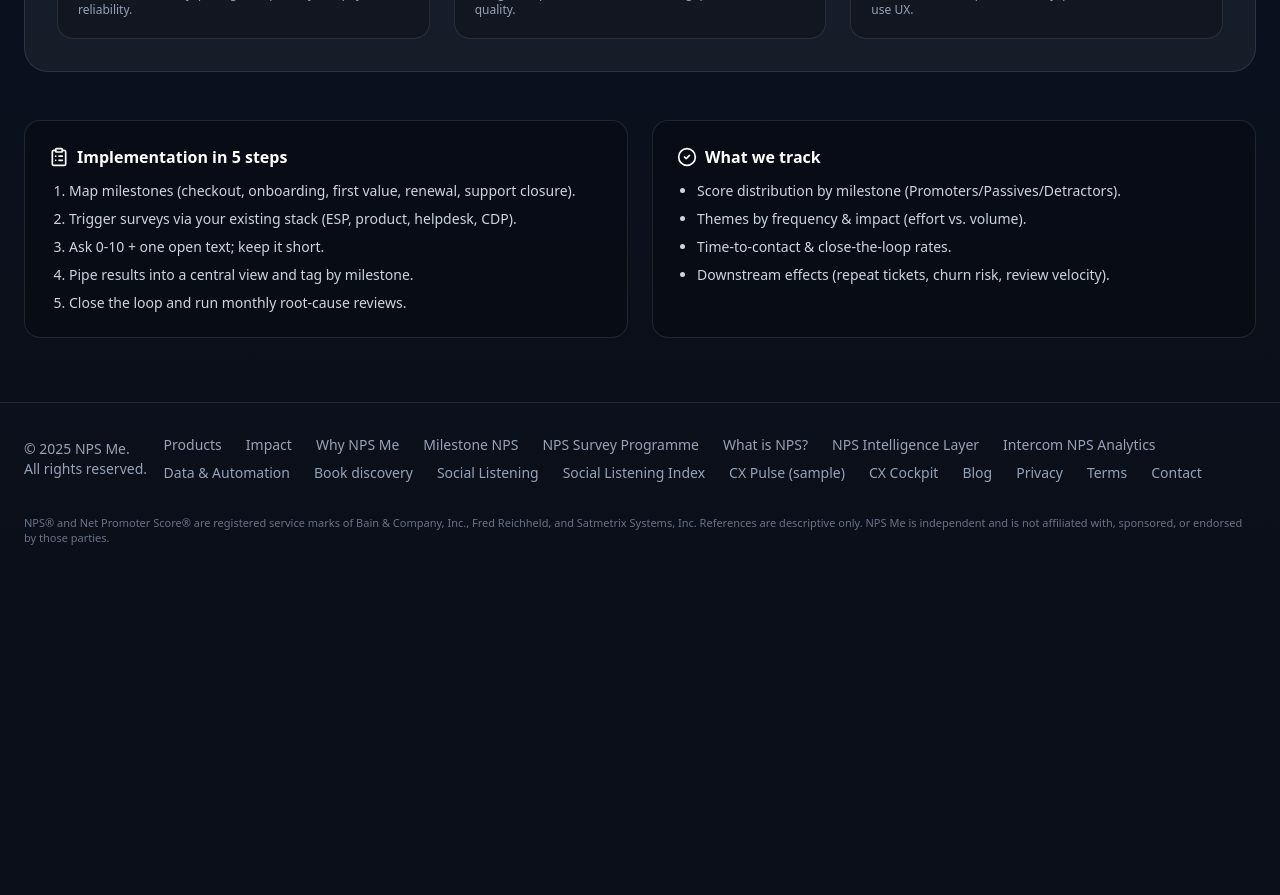
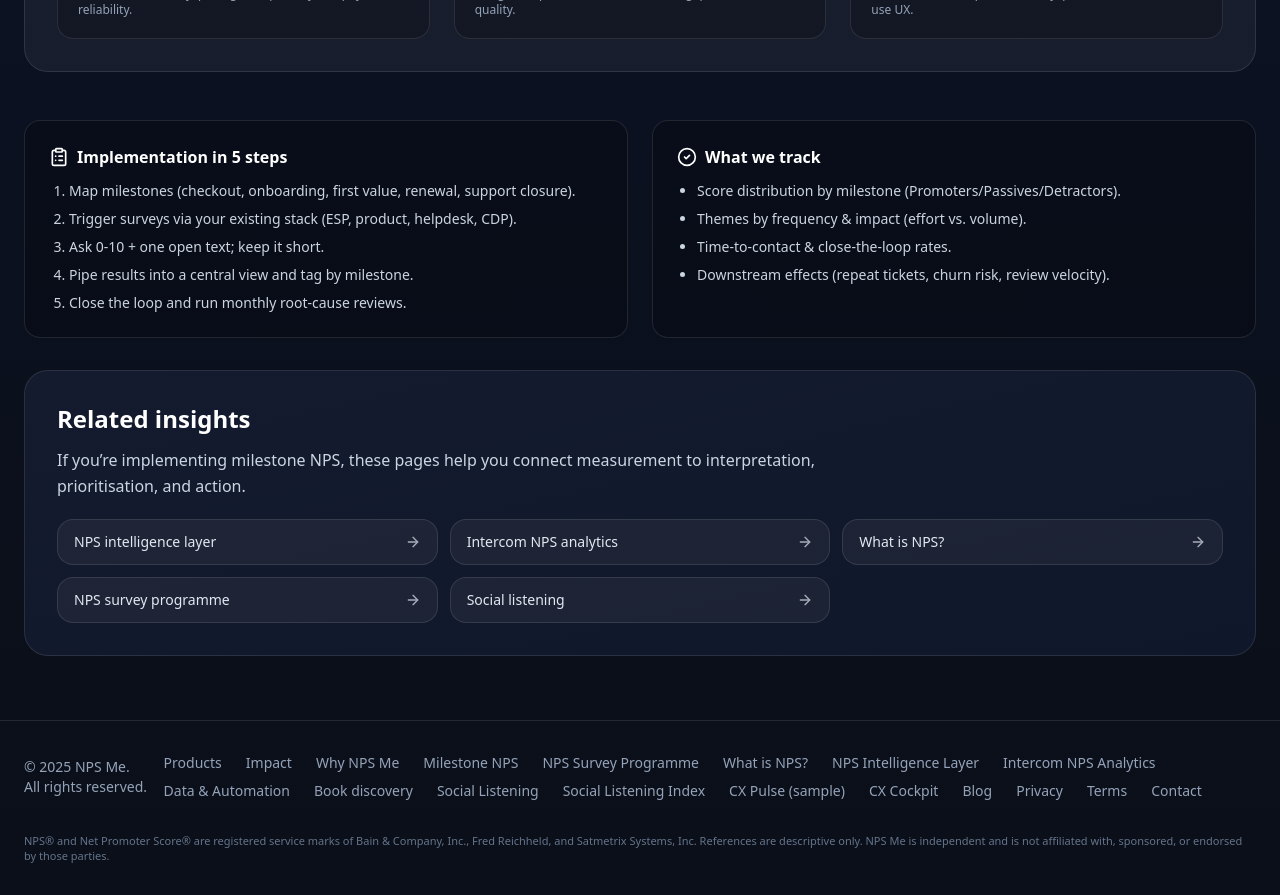
Before and after one commit to CasparRitchie/npsme-site, a React (Vite) app: page /milestone-nps in a window 1280 px wide. Shown: the part 1100-1995 px from the top of the page. Before the commit the page ends 1677 px from the top, so only its background shows below. Built offline with nearby package versions, Linux system fonts and the light colour scheme.

Commit message:
Add links in MilestoneNps

```diff
--- a/src/MilestoneNps.jsx
+++ b/src/MilestoneNps.jsx
@@ -1,6 +1,14 @@
 // src/MilestoneNps.jsx
 import React from "react";
-import { Star, LineChart, Wrench, Gauge, ClipboardList, CheckCircle2 } from "lucide-react";
+import {
+  Star,
+  LineChart,
+  Wrench,
+  Gauge,
+  ClipboardList,
+  CheckCircle2,
+  ArrowRight,
+} from "lucide-react";
 import { Link, useLocation } from "react-router-dom";
 import Seo from "./components/Seo";
 import PageHeader from "./components/PageHeader";
@@ -20,11 +28,59 @@ export default function MilestoneNps() {
   const impactPath = localizePath("/impact", lang);
   const homeWithContactHash = `${localizePath("/", lang)}#contact`;
 
+  // Related insights links (keep this tight: 3–5 max)
+  const relatedLinks = [
+    {
+      path: "/nps-intelligence-layer",
+      label: translations(
+        lang,
+        "milestonePage.related.links.intelligenceLayer",
+        "NPS intelligence layer"
+      ),
+    },
+    {
+      path: "/intercom-nps-analytics",
+      label: translations(
+        lang,
+        "milestonePage.related.links.intercomNpsAnalytics",
+        "Intercom NPS analytics"
+      ),
+    },
+    {
+      path: "/what-is-nps",
+      label: translations(
+        lang,
+        "milestonePage.related.links.whatIsNps",
+        "What is NPS?"
+      ),
+    },
+    {
+      path: "/nps-survey-programme",
+      label: translations(
+        lang,
+        "milestonePage.related.links.npsSurveyProgramme",
+        "NPS survey programme"
+      ),
+    },
+    {
+      path: "/social-listening",
+      label: translations(
+        lang,
+        "milestonePage.related.links.socialListening",
+        "Social listening"
+      ),
+    },
+  ];
+
   return (
     <div className="min-h-screen bg-gradient-to-b from-[#0B0F19] via-[#0C1224] to-[#0B0F19] text-slate-200">
       <Seo
         path={location.pathname}
-        title={translations(lang, "milestonePage.seoTitle", "Milestone (Transactional) NPS® & Survey Signals | NPS Me")}
+        title={translations(
+          lang,
+          "milestonePage.seoTitle",
+          "Milestone (Transactional) NPS® & Survey Signals | NPS Me"
+        )}
         description={translations(
           lang,
           "milestonePage.seoDescription",
@@ -34,12 +90,20 @@ export default function MilestoneNps() {
       />
 
       <PageHeader
-        iconLabel={translations(lang, "milestonePage.header.iconLabel", "Milestone / transactional NPS")}
+        iconLabel={translations(
+          lang,
+          "milestonePage.header.iconLabel",
+          "Milestone / transactional NPS"
+        )}
         tag={translations(lang, "milestonePage.header.tag", "NPS Me / Milestone NPS")}
       >
         <>
           <h1 className="mt-3 text-3xl sm:text-4xl md:text-5xl leading-tight font-semibold tracking-tight text-white">
-            {translations(lang, "milestonePage.header.title", "Milestone (Transactional) NPS & Survey Signals")}
+            {translations(
+              lang,
+              "milestonePage.header.title",
+              "Milestone (Transactional) NPS & Survey Signals"
+            )}
           </h1>
 
           <p className="mt-4 text-slate-300 max-w-3xl">
@@ -72,7 +136,11 @@ export default function MilestoneNps() {
       <section className="mx-auto max-w-7xl px-6 py-12">
         <div className="max-w-2xl">
           <h2 className="text-2xl md:text-3xl font-semibold tracking-tight text-white">
-            {translations(lang, "milestonePage.method.title", "The 4-stage method (simple, repeatable)")}
+            {translations(
+              lang,
+              "milestonePage.method.title",
+              "The 4-stage method (simple, repeatable)"
+            )}
           </h2>
           <p className="mt-3 text-slate-300">
             {translations(
@@ -123,7 +191,7 @@ export default function MilestoneNps() {
       </section>
 
       {/* Implementation checklist + What we track */}
-      <section className="mx-auto max-w-7xl px-6 pb-16">
+      <section className="mx-auto max-w-7xl px-6 pb-8">
         <div className="grid gap-6 md:grid-cols-2">
           <div className="rounded-2xl border border-white/10 bg-black/20 p-6">
             <div className="flex items-center gap-2">
@@ -156,6 +224,36 @@ export default function MilestoneNps() {
           </div>
         </div>
       </section>
+
+      {/* Related insights (internal linking block) */}
+      <section className="mx-auto max-w-7xl px-6 pb-16">
+        <div className="rounded-3xl border border-white/10 bg-gradient-to-br from-[#141B2E] to-[#0F172A] p-6 md:p-8">
+          <h3 className="text-xl md:text-2xl font-semibold text-white">
+            {translations(lang, "milestonePage.related.title", "Related insights")}
+          </h3>
+
+          <p className="mt-3 text-slate-300 max-w-3xl leading-relaxed">
+            {translations(
+              lang,
+              "milestonePage.related.intro",
+              "If you’re implementing milestone NPS, these pages help you connect measurement to interpretation, prioritisation, and action."
+            )}
+          </p>
+
+          <div className="mt-5 grid gap-3 sm:grid-cols-2 lg:grid-cols-3">
+            {relatedLinks.map((item) => (
+              <Link
+                key={item.path}
+                to={localizePath(item.path, lang)}
+                className="group flex items-center justify-between gap-3 rounded-2xl border border-white/10 bg-white/5 px-4 py-3 text-sm text-slate-200 hover:bg-white/10 transition"
+              >
+                <span className="font-medium">{item.label}</span>
+                <ArrowRight className="h-4 w-4 opacity-70 transition group-hover:translate-x-0.5" />
+              </Link>
+            ))}
+          </div>
+        </div>
+      </section>
     </div>
   );
 }
```
Also changed, not shown: src/i18n/translations.js.
